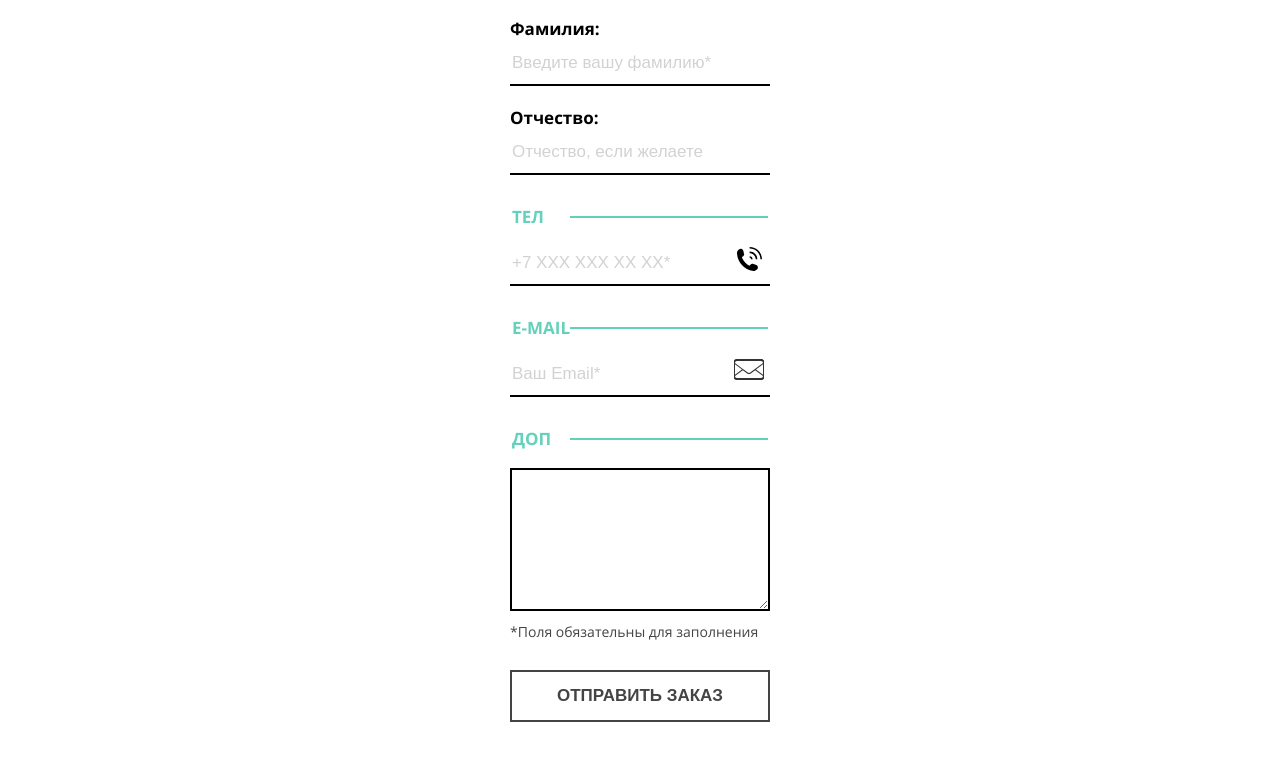
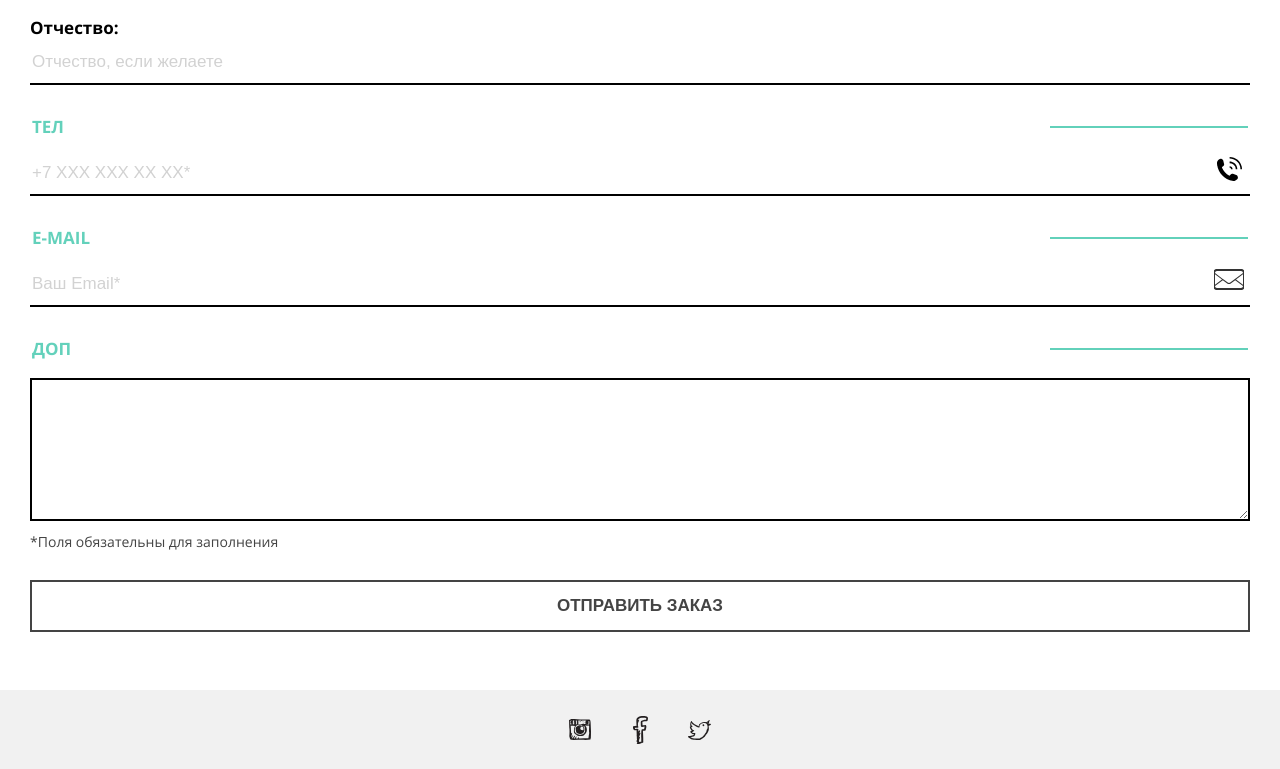
Before and after one commit to Maria0701/1057667-mishka-17, a website: page source/order.html in a window 1280 px wide. Shown: the part 1105-1874 px from the top of the page. Drawn offline with nearby package versions, Linux system fonts and the light colour scheme; files that its build step writes are made by us from their sources; files whose address does not match are found by name.

Commit message:
доделана страница формы, внесены корректировки

```diff
--- a/source/less/blocks/contacts/contacts.less
+++ b/source/less/blocks/contacts/contacts.less
@@ -65,6 +65,7 @@
 .contacts__map {
   position: relative;
   z-index: 1;
+
   &::before {
     content: "";
     position: absolute;
--- a/source/less/blocks/form/form.less
+++ b/source/less/blocks/form/form.less
@@ -68,7 +68,7 @@
 }
 
 .form__label--radio::before {
-    border-radius: 50%;
+  border-radius: 50%;
 }
 
 .form__checkbox,
@@ -144,7 +144,7 @@
 }
 
 .form__text::placeholder,
-.form__textarea::placeholder  {
+.form__textarea::placeholder {
   color: #d2d2d2;
 }
 
@@ -175,11 +175,11 @@
   }
 }
 
-.form__fieldset--phone:after {
+.form__fieldset--phone::after {
   background-image: url("../img/icon-phone.svg");
 }
 
-.form__fieldset--email:after {
+.form__fieldset--email::after {
   background-image: url("../img/icon-mail.svg");
 }
 
--- a/source/less/blocks/header.less
+++ b/source/less/blocks/header.less
@@ -16,7 +16,7 @@
 }
 
 .header__logo img {
-  display:block;
+  display: block;
 }
 
 .header__toggle {
--- a/source/less/blocks/hits/hits-item.less
+++ b/source/less/blocks/hits/hits-item.less
@@ -55,7 +55,7 @@
 }
 
 .hits-item__image img {
-  display:block;
+  display: block;
 }
 
 .hits-item__price {
--- a/source/less/blocks/how/how-block.less
+++ b/source/less/blocks/how/how-block.less
@@ -59,5 +59,5 @@
 }
 
 .how-block__video-responsive img {
-  display:block;
+  display: block;
 }
--- a/source/less/blocks/inside-page.less
+++ b/source/less/blocks/inside-page.less
@@ -1,5 +1,5 @@
 .inside-page {
-    .container-mobile();
+  .container-mobile();
   padding-bottom: 58px;
 }
 
--- a/source/less/mixins.less
+++ b/source/less/mixins.less
@@ -1,5 +1,4 @@
 .container-mobile() {
-  max-width: 320px;
   margin-left: auto;
   margin-right: auto;
   box-sizing: border-box;
```
